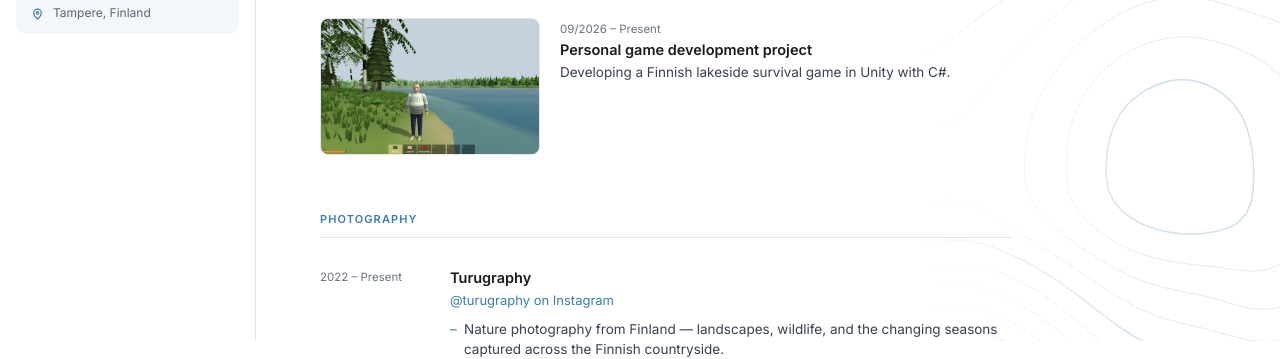
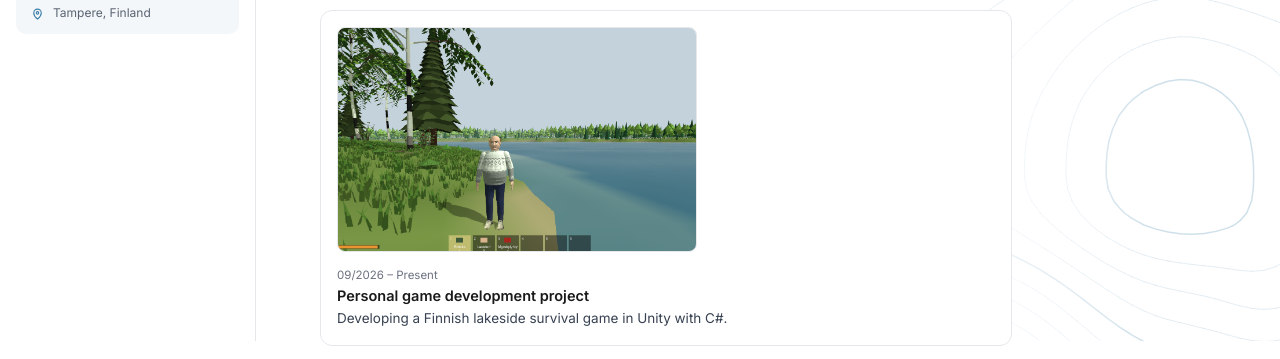
Before and after one commit to Tuumac/portfolio, a plain HTML site: page projects.html in a window 1280 px wide. Shown: the part 459-818 px from the top of the page. Drawn offline with Linux system fonts and the light colour scheme; a script that the page names is missing.

Commit message:
Match game project card styling

```diff
--- a/style.css
+++ b/style.css
@@ -680,29 +680,27 @@ a:hover { text-decoration: underline; }
 }
 
 
-/* === PROJECT FEATURE === */
+/* === PROJECT FEATURE CARD === */
 .project-feature {
   display: flex;
-  gap: 20px;
-  align-items: flex-start;
-  margin: 0 -12px 28px;
-  padding: 8px 12px;
-  border-radius: 8px;
-  transition: background 0.2s;
+  flex-direction: column;
+  gap: 12px;
+  margin: 0 0 28px;
+  padding: 16px;
+  background: #fff;
+  border: 1px solid var(--border);
+  border-radius: 12px;
+  transition: border-color 0.15s;
 }
-.project-feature:hover { background: var(--blue-light); }
+.project-feature:hover { border-color: #c9dce9; }
 .project-feature__image {
   display: block;
-  width: 220px;
+  width: 100%;
+  max-width: 360px;
   aspect-ratio: 16 / 10;
-  flex: 0 0 auto;
   object-fit: cover;
   border: 1px solid var(--border);
   border-radius: 8px;
 }
-.project-feature__content { flex: 1; min-width: 0; }
+.project-feature__content { min-width: 0; }
 .project-feature__description { font-size: 13.5px; color: #374151; line-height: 1.5; }
-@media (max-width: 768px) {
-  .project-feature { flex-direction: column; }
-  .project-feature__image { width: 100%; max-width: 360px; }
-}
```
